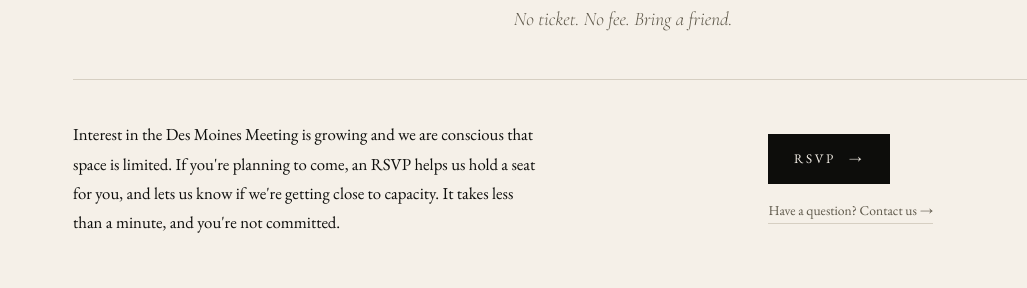
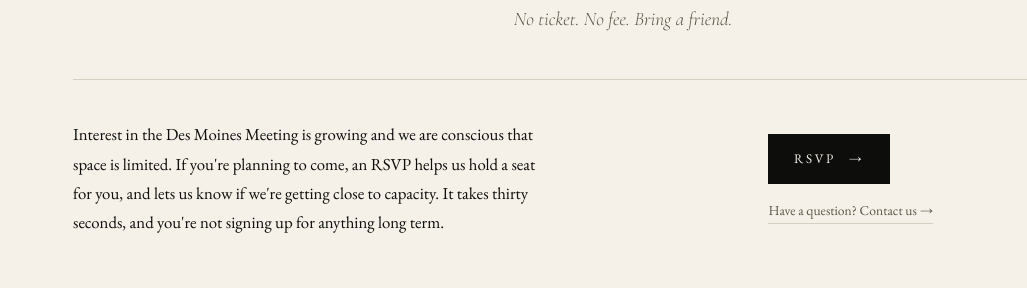
Before and after one commit to MaximilianJB/dsm-meeting-landing-page, a plain HTML site: page index.html in a window 1280 px wide. Shown: the part 1044-1332 px from the top of the page, without its empty margins (17-1044 px from the left). Drawn offline with nearby package versions, Linux system fonts and the light colour scheme; files whose address does not match are found by name; a web font is replaced by a local one.

Commit message:
fix: soften RSVP copy — thirty seconds, no long-term commitment
Co-Authored-By: Claude Sonnet 4.6 <noreply@anthropic.com>

```diff
--- a/index.html
+++ b/index.html
@@ -840,7 +840,7 @@
                 </p>
 
                 <div class="attendance-grid fade-up">
-                    <p class="attendance-note">Interest in the Des Moines Meeting is growing and we are conscious that space is limited. If you're planning to come, an RSVP helps us hold a seat for you, and lets us know if we're getting close to capacity. It takes less than a minute, and you're not committed.</p>
+                    <p class="attendance-note">Interest in the Des Moines Meeting is growing and we are conscious that space is limited. If you're planning to come, an RSVP helps us hold a seat for you, and lets us know if we're getting close to capacity. It takes thirty seconds, and you're not signing up for anything long term.</p>
 
                     <div class="attendance-action">
                         <a href="https://tally.so/r/MeA0PE" target="_blank" rel="noopener" class="attendance-cta">
```
